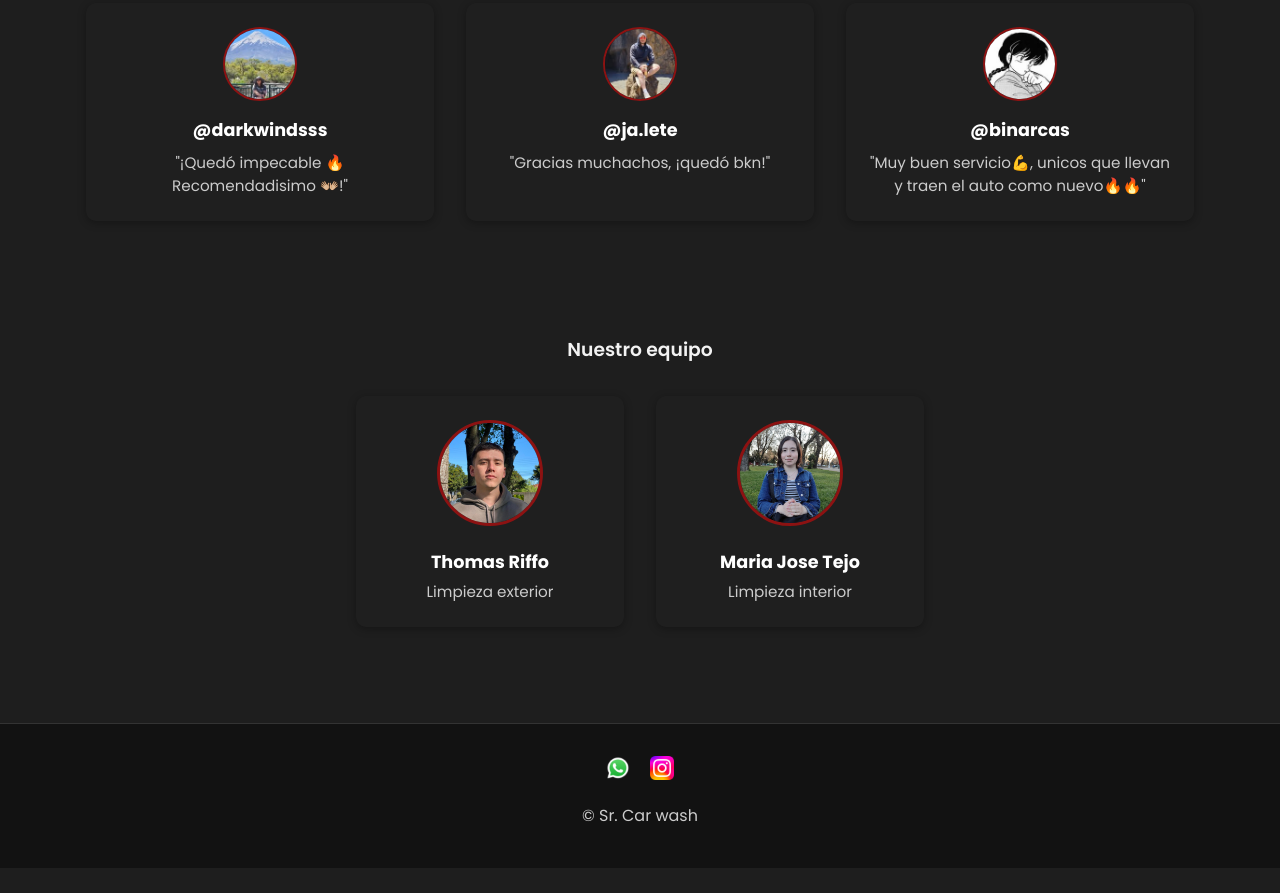
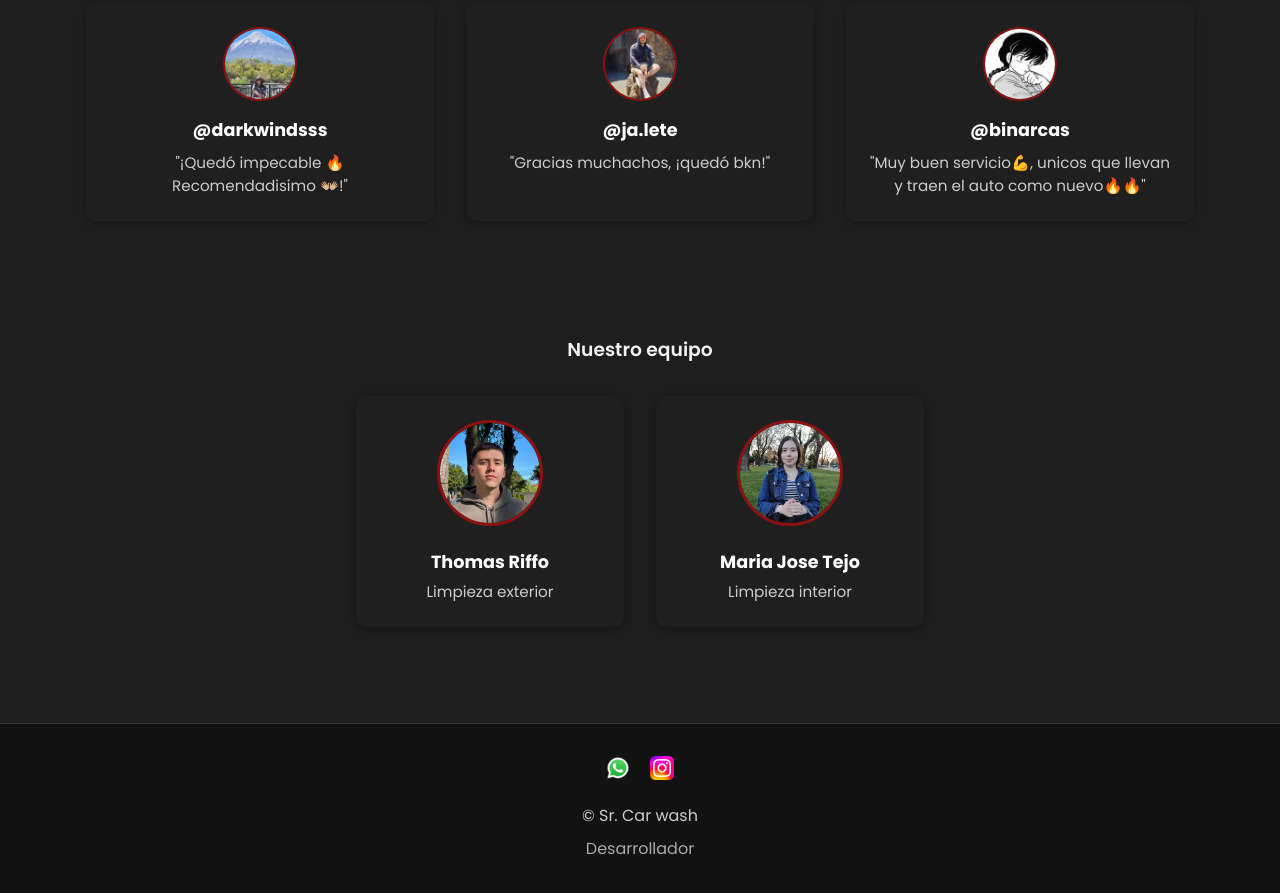
Before and after one commit to Wndburst/Sr.Carwash, a plain HTML site: page index.html in a window 1280 px wide. Shown: the part 1703-2596 px from the top of the page. Before the commit the page ends 2571 px from the top, so only its background shows below. Drawn offline with Linux system fonts and the light colour scheme.

Commit message:
Link desarrollador

```diff
--- a/index.html
+++ b/index.html
@@ -141,6 +141,7 @@
       <a href="https://www.instagram.com/sr.carwash.va/?hl=es-la"><img src="./img/instalogo.png" alt="Instagram"></a>
     </div>
     <p>&copy; Sr. Car wash</p>
+    <a target="_blank" href="https://dev-gamma-seven.vercel.app/">Desarrollador</a>
   </footer>
 
 </body>
```
